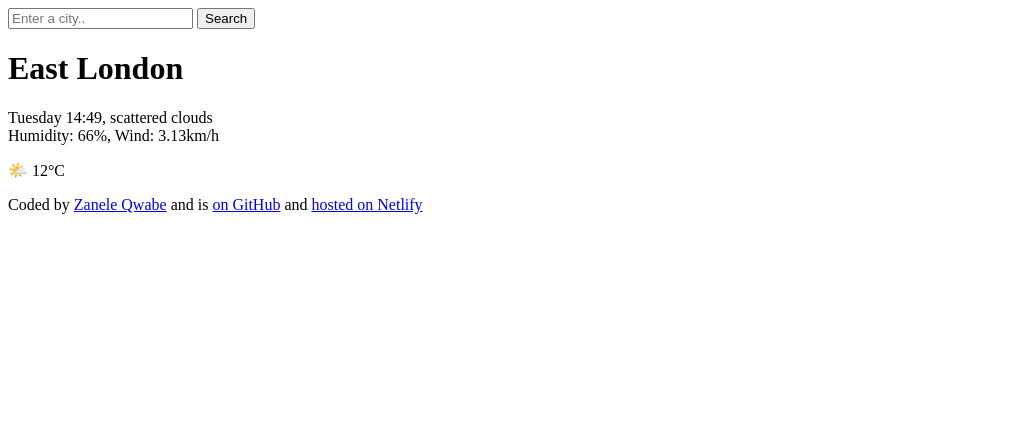
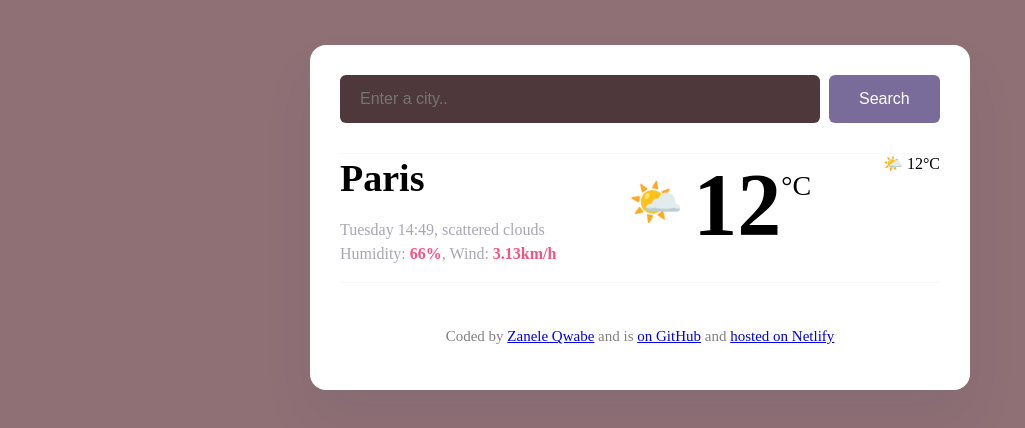
Before and after one commit to Zanele221/meteo-app, a plain HTML site: page index.html in a window 1280 px wide. Shown: the whole page, without its empty margins (0-1025 px from the left). Drawn offline with Linux system fonts and the light colour scheme.

Commit message:
Added css

```diff
--- a/index.html
+++ b/index.html
@@ -4,26 +4,42 @@
     <meta charset="UTF-8">
     <meta name="viewport" content="width=device-width, initial-scale=1.0">
     <title>Meteo App</title>
+    <link rel="stylesheet" href="./style.css">
  </head>
  <body>
+    <div class="weather-app">
      </form>
       <header>
-      <form>
-        <input type="search" placeholder="Enter a city.." required />
-        <input type="submit" value="Search" />
+      <form class="search-form">
+          <input
+            type="search"
+            placeholder="Enter a city.."
+            required
+            class="search-form-input"
+          />
+          <input type="submit" value="Search" class="search-form-button" />
         </form>
     </header>
     <main>
+      <div class="weather-app-data">
           <div>
-        <h1>East London</h1>
-        <p>
+            <h1 class="weather-app-city">Paris</h1>
+            <p class="weather-app-details">
               Tuesday 14:49, scattered clouds
               <br />
-          Humidity: 66%, Wind: 3.13km/h
+              Humidity: <strong>66%</strong>, Wind: <strong>3.13km/h</strong>
             </p>
           </div>
+          <div class="weather-app-temperature-container">
+            <div class="weather-app-icon">🌤️</div>
+            <div class="weather-app-temperature">12</div>
+            <div class="weatehr-app-unit">°C</div>
+          </div>
       <div>🌤️ 12°C</div>
+
+
     </main>
+
 
     <footer>
         <p>Coded by
@@ -32,6 +48,6 @@
             <a href="https://lively-trifle-3ab17d.netlify.app/" target="_blank">hosted on Netlify</a>
         </p>
     </footer>
-
+     </div>
  </body>
  </html>
--- /dev/null
+++ b/style.css
@@ -0,0 +1,86 @@
+ body{
+    background-color: rgb(143, 112, 117);
+ }
+
+ .weather-app {
+  background: white;
+  max-width: 600px;
+  margin: 45px auto;
+  box-shadow: 0 30px 50px rgba(65, 50, 100, 0.08);
+  border-radius: 16px;
+  padding: 30px;
+}
+
+.search-form-input {
+  background-color: rgb(78, 56, 59);
+  border: none;
+  border-radius: 6px;
+  width: 80%;
+  font-size: 16px;
+  padding: 15px 20px;
+}
+
+.search-form-button {
+  background: #796c9b;
+  padding: 15px 30px;
+  border: none;
+  font-size: 16px;
+  margin-left: 5px;
+  border-radius: 6px;
+  color: white;
+}
+
+header {
+  border-bottom: 1px solid #f9f7fe;
+  padding: 0 0 30px 0;
+}
+
+footer {
+  border-top: 1px solid #f9f7fe;
+  padding: 30px 0 0 0;
+  text-align: center;
+  font-size: 15px;
+  color: grey;
+}
+
+.weather-app-data {
+  display: flex;
+  justify-content: space-between;
+}
+
+.weather-app-city {
+  margin: 0;
+  font-size: 38px;
+  line-height: 48px;
+}
+
+.weather-app-details {
+  font-size: 16px;
+  color: rgba(39, 33, 66, 0.4);
+  line-height: 24px;
+  font-weight: 500;
+}
+
+.weather-app-details strong {
+  color: #f65282;
+}
+
+.weather-app-temperature-container {
+  display: flex;
+}
+
+.weather-app-icon {
+  font-size: 44px;
+  margin-top: 22px;
+}
+
+.weather-app-temperature {
+  font-size: 88px;
+  margin-left: 10px;
+  font-weight: bold;
+}
+
+.weatehr-app-unit {
+  margin-top: 16px;
+  font-size: 28px;
+}
```
Lines whose indentation alone changed are shown as unchanged.
